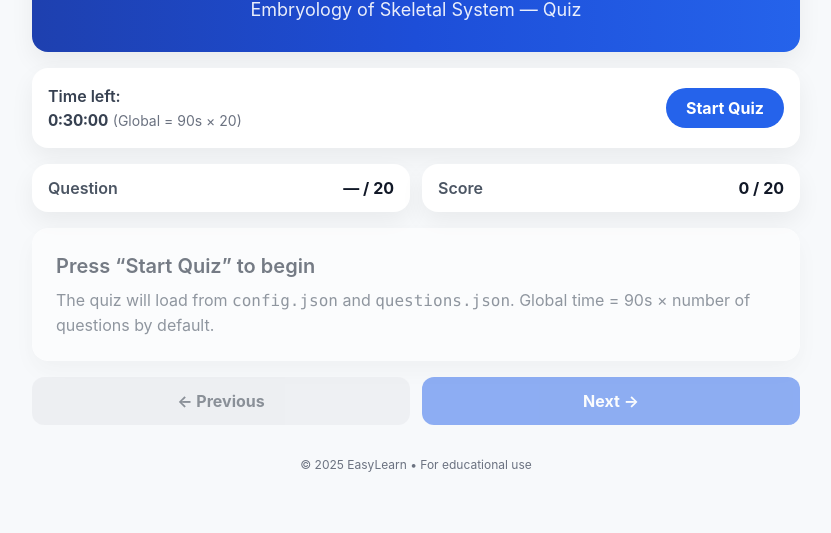
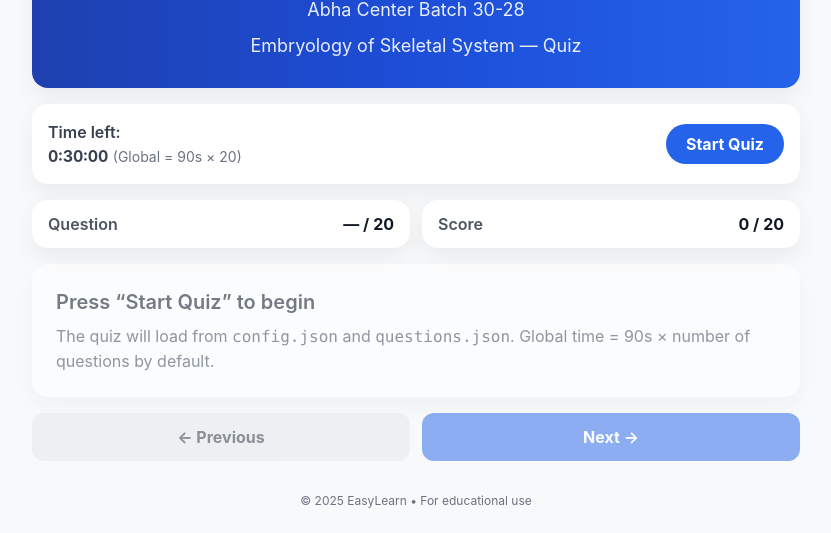
Before and after one commit to ELrarnAcademy/MSK-Embyro-Quiz, a plain HTML site: page index.html in a window 1280 px wide. Shown: the part 276-809 px from the top of the page, without its empty margins (224-1055 px from the left). Drawn offline with nearby package versions, Linux system fonts and the light colour scheme.

Commit message:
Update index.html

```diff
--- a/index.html
+++ b/index.html
@@ -52,6 +52,7 @@
 <!-- ===== QUIZ HEADER (gradient blue reserved for institution/test) ===== -->
 <header class="max-w-3xl mx-auto card p-5 md:p-7 mb-3 md:mb-4 bg-gradient-to-r from-blue-800 via-blue-700 to-blue-600 text-white">
   <h1 id="university-name" class="text-2xl md:text-3xl font-extrabold text-center">University / Institution Name</h1>
+  <p id="batch" class="text-center text-white/90 mt-1 md:mt-2 text-lg">Abha Center Batch 30-28</p>
   <p id="test-title" class="text-center text-white/90 mt-1 md:mt-2 text-lg">Quiz Title</p>
 </header>
 
```
